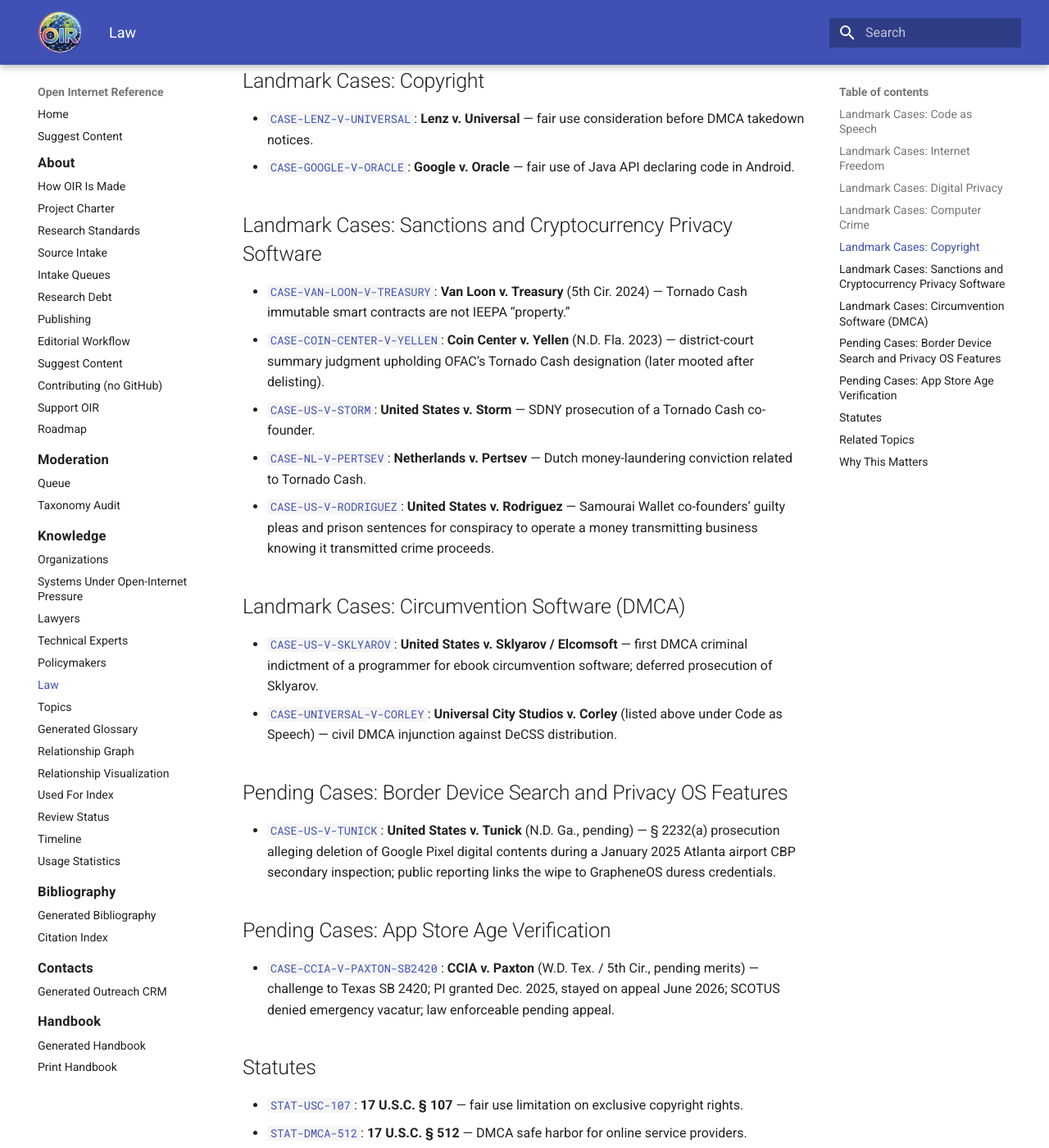
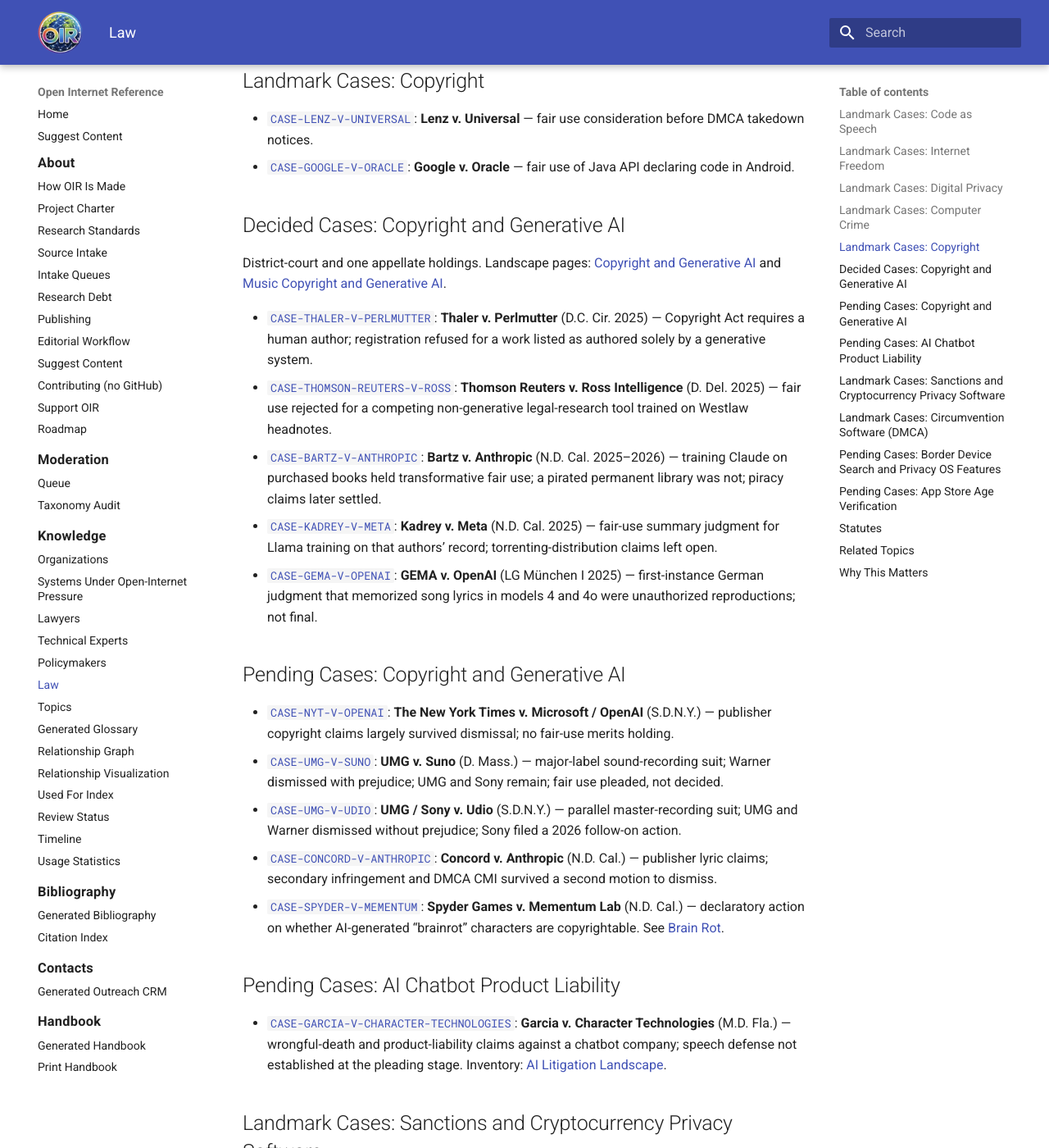
Before and after one commit to itsmeront/open-internet-reference, an MkDocs documentation site: the page built from website/knowledge/law.md, in a window 1280 px wide and 1400 px high, scrolled down 1303 px. Shown: the whole window at 82% size. Built offline with MkDocs 1.6.1 and Material for MkDocs 9.7.7, drawn with Linux system fonts in a browser that asks for light colours; some of the changed text lies outside the part shown.

Commit message:
Surface AI copyright topics on the homepage, Topics browse, and Law page.
Co-authored-by: Cursor <cursoragent@cursor.com>

```diff
--- a/website/knowledge/law.md
+++ b/website/knowledge/law.md
@@ -36,6 +36,28 @@ These cases establish privacy protections in the digital context.
 - [`CASE-LENZ-V-UNIVERSAL`](../generated/source-docs/knowledge/legal/CASE-LENZ-V-UNIVERSAL.md): **Lenz v. Universal** — fair use consideration before DMCA takedown notices.
 - [`CASE-GOOGLE-V-ORACLE`](../generated/source-docs/knowledge/legal/CASE-GOOGLE-V-ORACLE.md): **Google v. Oracle** — fair use of Java API declaring code in Android.
 
+## Decided Cases: Copyright and Generative AI
+
+District-court and one appellate holdings. Landscape pages: [Copyright and Generative AI](../generated/source-docs/knowledge/legal/TOPIC-AI-COPYRIGHT.md) and [Music Copyright and Generative AI](../generated/source-docs/knowledge/legal/TOPIC-AI-MUSIC-COPYRIGHT.md).
+
+- [`CASE-THALER-V-PERLMUTTER`](../generated/source-docs/knowledge/legal/CASE-THALER-V-PERLMUTTER.md): **Thaler v. Perlmutter** (D.C. Cir. 2025) — Copyright Act requires a human author; registration refused for a work listed as authored solely by a generative system.
+- [`CASE-THOMSON-REUTERS-V-ROSS`](../generated/source-docs/knowledge/legal/CASE-THOMSON-REUTERS-V-ROSS.md): **Thomson Reuters v. Ross Intelligence** (D. Del. 2025) — fair use rejected for a competing non-generative legal-research tool trained on Westlaw headnotes.
+- [`CASE-BARTZ-V-ANTHROPIC`](../generated/source-docs/knowledge/legal/CASE-BARTZ-V-ANTHROPIC.md): **Bartz v. Anthropic** (N.D. Cal. 2025–2026) — training Claude on purchased books held transformative fair use; a pirated permanent library was not; piracy claims later settled.
+- [`CASE-KADREY-V-META`](../generated/source-docs/knowledge/legal/CASE-KADREY-V-META.md): **Kadrey v. Meta** (N.D. Cal. 2025) — fair-use summary judgment for Llama training on that authors’ record; torrenting-distribution claims left open.
+- [`CASE-GEMA-V-OPENAI`](../generated/source-docs/knowledge/legal/CASE-GEMA-V-OPENAI.md): **GEMA v. OpenAI** (LG München I 2025) — first-instance German judgment that memorized song lyrics in models 4 and 4o were unauthorized reproductions; not final.
+
+## Pending Cases: Copyright and Generative AI
+
+- [`CASE-NYT-V-OPENAI`](../generated/source-docs/knowledge/legal/CASE-NYT-V-OPENAI.md): **The New York Times v. Microsoft / OpenAI** (S.D.N.Y.) — publisher copyright claims largely survived dismissal; no fair-use merits holding.
+- [`CASE-UMG-V-SUNO`](../generated/source-docs/knowledge/legal/CASE-UMG-V-SUNO.md): **UMG v. Suno** (D. Mass.) — major-label sound-recording suit; Warner dismissed with prejudice; UMG and Sony remain; fair use pleaded, not decided.
+- [`CASE-UMG-V-UDIO`](../generated/source-docs/knowledge/legal/CASE-UMG-V-UDIO.md): **UMG / Sony v. Udio** (S.D.N.Y.) — parallel master-recording suit; UMG and Warner dismissed without prejudice; Sony filed a 2026 follow-on action.
+- [`CASE-CONCORD-V-ANTHROPIC`](../generated/source-docs/knowledge/legal/CASE-CONCORD-V-ANTHROPIC.md): **Concord v. Anthropic** (N.D. Cal.) — publisher lyric claims; secondary infringement and DMCA CMI survived a second motion to dismiss.
+- [`CASE-SPYDER-V-MEMENTUM`](../generated/source-docs/knowledge/legal/CASE-SPYDER-V-MEMENTUM.md): **Spyder Games v. Mementum Lab** (N.D. Cal.) — declaratory action on whether AI-generated “brainrot” characters are copyrightable. See [Brain Rot](../generated/source-docs/knowledge/legal/TOPIC-BRAIN-ROT.md).
+
+## Pending Cases: AI Chatbot Product Liability
+
+- [`CASE-GARCIA-V-CHARACTER-TECHNOLOGIES`](../generated/source-docs/knowledge/legal/CASE-GARCIA-V-CHARACTER-TECHNOLOGIES.md): **Garcia v. Character Technologies** (M.D. Fla.) — wrongful-death and product-liability claims against a chatbot company; speech defense not established at the pleading stage. Inventory: [AI Litigation Landscape](../generated/source-docs/knowledge/legal/TOPIC-AI-LITIGATION.md).
+
 ## Landmark Cases: Sanctions and Cryptocurrency Privacy Software
 
 - [`CASE-VAN-LOON-V-TREASURY`](../generated/source-docs/knowledge/legal/CASE-VAN-LOON-V-TREASURY.md): **Van Loon v. Treasury** (5th Cir. 2024) — Tornado Cash immutable smart contracts are not IEEPA “property.”
@@ -70,7 +92,7 @@ These cases establish privacy protections in the digital context.
 
 ## Related Topics
 
-Concept and inventory pages live on the [Topics](topics.md) browse page, including [App Store and Operating System Age-Verification Laws](../generated/source-docs/knowledge/legal/TOPIC-APP-STORE-AGE-VERIFICATION.md), [Documented Proceedings Involving Software Authors and Operators](../generated/source-docs/knowledge/legal/TOPIC-DEVELOPER-SOFTWARE-LIABILITY.md), Tornado Cash, First Amendment, Fourth Amendment, code as speech, fair use and video, DMCA takedown response, safe harbor, intermediary liability, and computer fraud. Related historical events include the [Zimmermann / PGP investigation](../generated/source-docs/knowledge/legal/EVENT-ZIMMERMANN-PGP-INVESTIGATION.md), the [OFAC Blender.io designation](../generated/source-docs/knowledge/legal/EVENT-OFAC-BLENDER-2022.md), the [FISA Amendments Act of 2008 legislative override](../generated/source-docs/knowledge/legal/EVENT-FISA-AMENDMENTS-ACT-2008.md), and the [2026 FSB charges against Pavel Durov / Telegram](../generated/source-docs/knowledge/legal/EVENT-FSB-DUROV-TELEGRAM-2026.md).
+Concept and inventory pages live on the [Topics](topics.md) browse page, including [Copyright and Generative AI](../generated/source-docs/knowledge/legal/TOPIC-AI-COPYRIGHT.md), [Music Copyright and Generative AI](../generated/source-docs/knowledge/legal/TOPIC-AI-MUSIC-COPYRIGHT.md), [AI Litigation Landscape](../generated/source-docs/knowledge/legal/TOPIC-AI-LITIGATION.md), [App Store and Operating System Age-Verification Laws](../generated/source-docs/knowledge/legal/TOPIC-APP-STORE-AGE-VERIFICATION.md), [Documented Proceedings Involving Software Authors and Operators](../generated/source-docs/knowledge/legal/TOPIC-DEVELOPER-SOFTWARE-LIABILITY.md), Tornado Cash, First Amendment, Fourth Amendment, code as speech, fair use and video, DMCA takedown response, safe harbor, intermediary liability, and computer fraud. Related historical events include the [Zimmermann / PGP investigation](../generated/source-docs/knowledge/legal/EVENT-ZIMMERMANN-PGP-INVESTIGATION.md), the [OFAC Blender.io designation](../generated/source-docs/knowledge/legal/EVENT-OFAC-BLENDER-2022.md), the [FISA Amendments Act of 2008 legislative override](../generated/source-docs/knowledge/legal/EVENT-FISA-AMENDMENTS-ACT-2008.md), and the [2026 FSB charges against Pavel Durov / Telegram](../generated/source-docs/knowledge/legal/EVENT-FSB-DUROV-TELEGRAM-2026.md).
 
 ## Why This Matters
 
```
Also changed, not shown: website/index.md (+2 -0 lines), website/knowledge/topics.md (+9 -0 lines).
